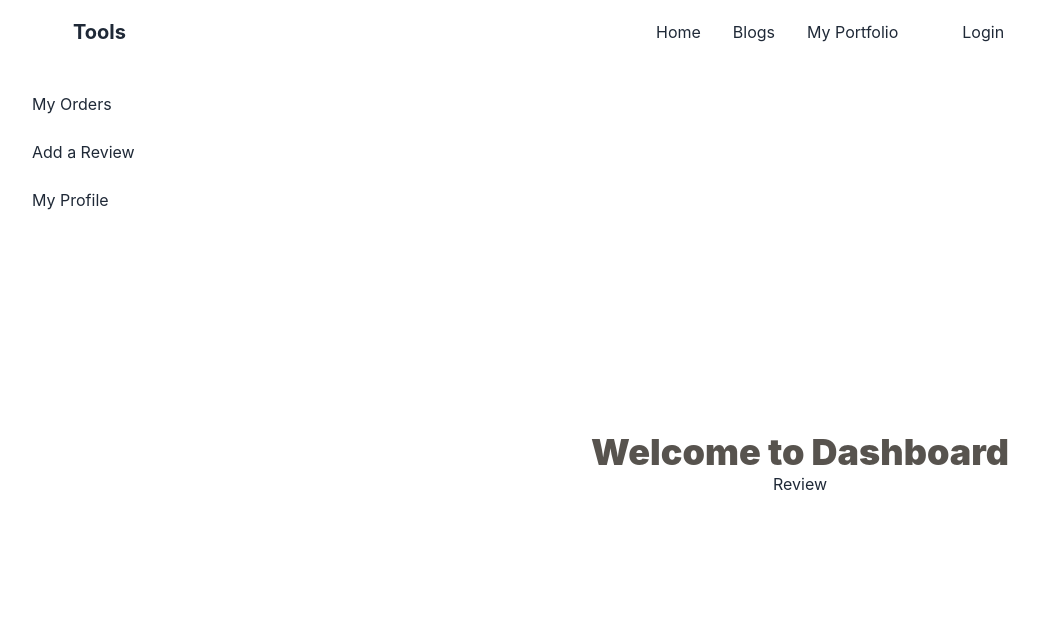
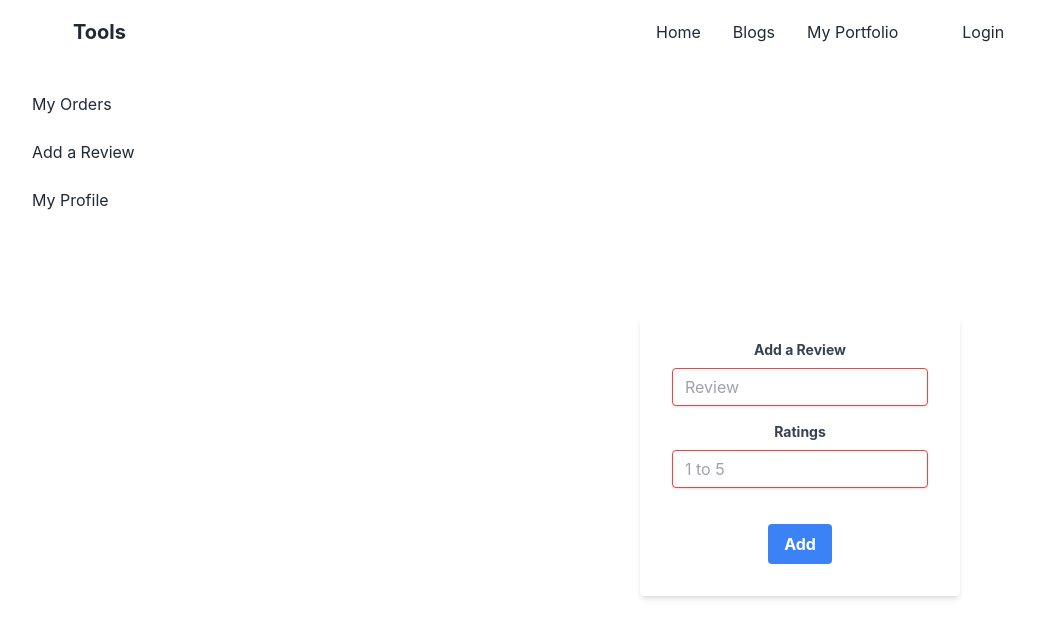
Before and after one commit to anusuya-bhattacharjee/manufacturer-website-client-side, a React (Create React App) app: page /dashboard/add-review in a window 1280 px wide. Shown: the top 638 px of the page, without its empty margins (0-1039 px from the left). Built offline with nearby package versions, Linux system fonts and the light colour scheme; no server answers.

Commit message:
add-review-done

```diff
--- a/src/Components/Dashboard/AddReview.js
+++ b/src/Components/Dashboard/AddReview.js
@@ -1,11 +1,67 @@
-import React from 'react';
+import React from "react";
 
 const AddReview = () => {
-    return (
-        <div>
-            <h2>Review</h2>
-        </div>
-    );
+
+    const handleAddReview = (event) => {
+        const addreview = event.target.review.value;
+        const ratings = event.target.ratings.value;
+        const Review = { review: addreview, ratings: ratings};
+
+        fetch("http://localhost:5000/addReview", {
+            method: "POST",
+            headers: { "Content-Type": "application/json" },
+            body: JSON.stringify(Review),
+          })
+            .then((res) => res.json())
+            .then((data) => {
+              console.log("success", data);
+              alert("Review added successfully!!");
+              event.target.reset();
+            });
+    }
+
+  return (
+    <div>
+      <div className="w-full max-w-xs">
+        <form onSubmit={handleAddReview} className="bg-white shadow-md rounded px-8 pt-6 pb-8 mb-4">
+          <div className="mb-4">
+            <label
+              className="block text-gray-700 text-sm font-bold mb-2"
+              for="review"
+            >
+             Add a Review
+            </label>
+            <input
+              className="shadow appearance-none border border-red-500 rounded w-full py-2 px-3 text-gray-700 leading-tight focus:outline-none focus:shadow-outline"
+              name="review"
+              type="text"
+              placeholder="Review"
+            />
+          </div>
+          <div class="mb-6">
+            <label
+              className="block text-gray-700 text-sm font-bold mb-2"
+              for="ratings"
+            >
+             Ratings
+            </label>
+            <input
+              className="shadow appearance-none border border-red-500 rounded w-full py-2 px-3 text-gray-700 mb-3 leading-tight focus:outline-none focus:shadow-outline"
+              name="ratings"
+              type="text"
+              placeholder="1 to 5"
+            />
+          </div>
+          <div className="flex items-center justify-center">
+            <input
+              className=" bg-blue-500 hover:bg-blue-700 text-white font-bold py-2 px-4 rounded focus:outline-none focus:shadow-outline"
+              type="submit" value="Add"
+            />
+          </div>
+        </form>
+      </div>
+    </div>
+  );
 };
 
 export default AddReview;
--- a/src/Components/Dashboard/Dashboard.js
+++ b/src/Components/Dashboard/Dashboard.js
@@ -7,7 +7,7 @@ const Dashboard = () => {
   <input id="my-drawer-2" type="checkbox" class="drawer-toggle" />
   <div class="drawer-content flex flex-col items-center justify-center">
     {/* <!-- Page content here --> */}
-    <p className="font-black dark:text-white text-4xl text-stone-600"> Welcome to Dashboard</p>
+    {/* <p className="font-black dark:text-white text-4xl text-stone-600"> Welcome to Dashboard</p> */}
     <Outlet></Outlet>
     <label for="my-drawer-2" class="btn btn-primary drawer-button lg:hidden">Open drawer</label>
 
--- a/src/Components/Home/Home.js
+++ b/src/Components/Home/Home.js
@@ -2,6 +2,7 @@ import React from 'react';
 import Footer from '../Shared/Footer';
 import Banner from './Banner';
 import Business from './Business';
+import Reviews from './Reviews';
 import Tools from './Tools';
 
 const Home = () => {
@@ -9,8 +10,10 @@ const Home = () => {
         <div className="px-12">
             <Banner></Banner>
             <Tools></Tools>
+            <Reviews></Reviews>
             <Business></Business>
             <Footer></Footer>
+
         </div>
     );
 };
--- /dev/null
+++ b/src/Components/Home/Review.js
@@ -0,0 +1,15 @@
+import React from "react";
+
+const Review = (props) => {
+  const { review, ratings } = props.review;
+  return (
+    <div class="card w-96 bg-slate-500 text-neutral-content">
+      <div class="card-body items-center text-center">
+        <h2 class="card-title">{review}</h2>
+        <p>Ratings: {ratings}</p>
+      </div>
+    </div>
+  );
+};
+
+export default Review;
--- /dev/null
+++ b/src/Components/Home/Reviews.js
@@ -0,0 +1,26 @@
+import React, { useEffect, useState } from 'react';
+import Review from './Review';
+
+const Reviews = () => {
+    const [reviews, setReviews] = useState([]);
+
+    useEffect(() => {
+            fetch('http://localhost:5000/allReviews')
+            .then(res => res.json())
+            .then(data => setReviews(data))
+    },
+     [])
+    return (
+        <div>
+        <h2 className="justify-center font-bold text-3xl text-teal-500">Reviews</h2>
+      <div className="grid md:grid-cols-3 sm:grid-cols-1 gap-3 mb-20 mt-8">
+            {
+                reviews.map(review => <Review key={review.id} review={review}></Review>)
+            }
+        </div>
+        </div>
+
+    );
+};
+
+export default Reviews;
--- a/src/Components/Home/Tools.js
+++ b/src/Components/Home/Tools.js
@@ -10,8 +10,8 @@ const Tools = () => {
     })
     return (
         <div>
-         <h4 className="text-3xl mt-5 font-bold text-center">Tools</h4>
-         <div className="grid grid-cols-1 md:grid-cols-2 lg:grid-cols-3 gap-5 my-12">
+         <h4 className="text-3xl mt-5 font-bold text-center text-teal-500">Tools</h4>
+         <div className="grid grid-cols-1 md:grid-cols-2 lg:grid-cols-3 gap-5 my-12 mb-20">
             {
                 tools.map(tool => <Tool
                 key={tool._id}
--- a/src/Components/Purchase/Purchase.js
+++ b/src/Components/Purchase/Purchase.js
@@ -11,6 +11,7 @@ const Purchase = () => {
   const { id } = useParams();
   const [tool, setTool] = useState({});
   const [qty, setQty] = useState();
+
 
   useEffect(() => {
     const url = `http://localhost:5000/tool/${id}`;
@@ -65,6 +66,7 @@ const Purchase = () => {
         <figure>
           <img className="object-contain h-48 w-96" src={tool.img} alt="Album" />
         </figure>
+
         <div class="card-body">
           <h2 class="card-title justify-center">{tool.name}</h2>
           <div>
@@ -94,12 +96,10 @@ const Purchase = () => {
             <p>Your Email: {user ? user.email : 'hi'} </p>
             <input type="text" placeholder="Your Phone Number" class="input input-bordered input-primary w-full max-w-xs mb-3 mt-3" />
             <textarea class="textarea textarea-primary" placeholder="Your Address"></textarea>
-
-
           </div>
 
           <div class="card-actions justify-center mt-5">
-            <button disabled={qty < tool.minimumOrderQuantity || qty > tool.availableQuantity}  class="btn btn-primary">Buy Now</button>
+            <button  disabled={qty < tool.minimumOrderQuantity || qty > tool.availableQuantity}  class="btn btn-primary">Buy Now</button>
           </div>
         </div>
       </div>
```
